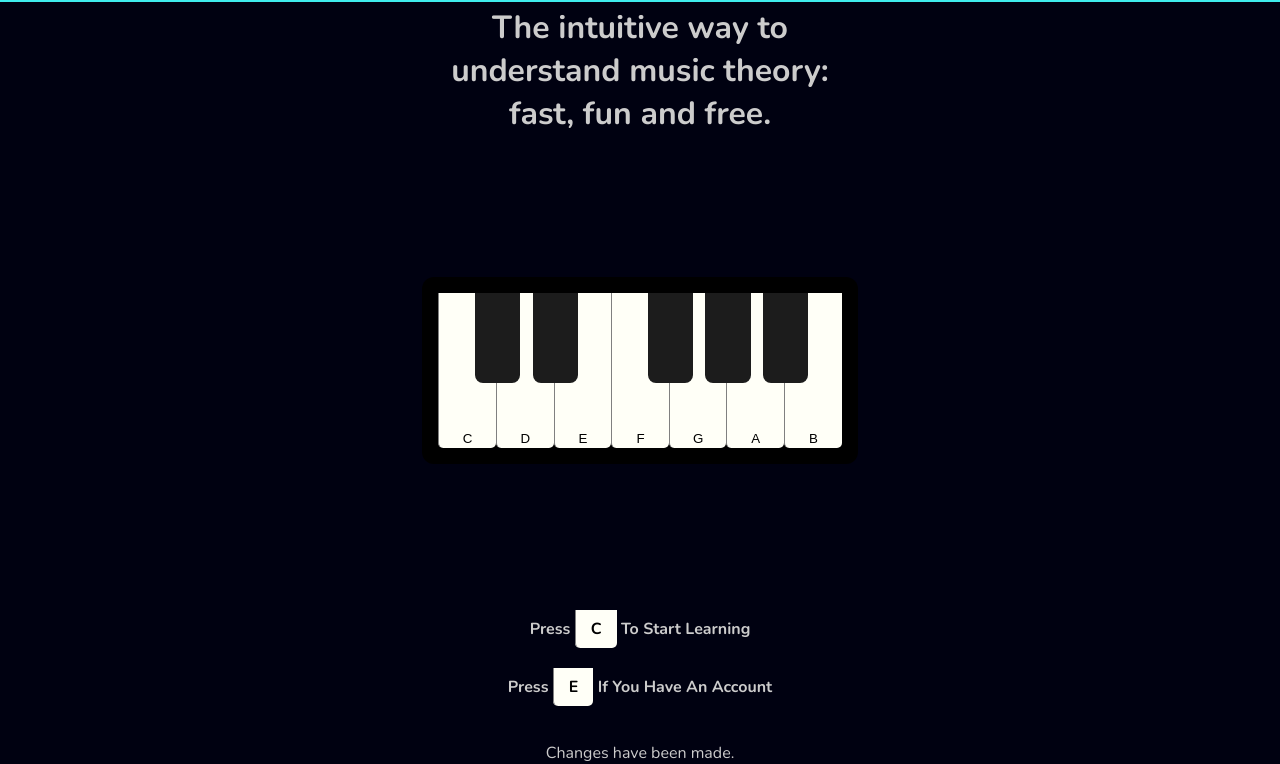
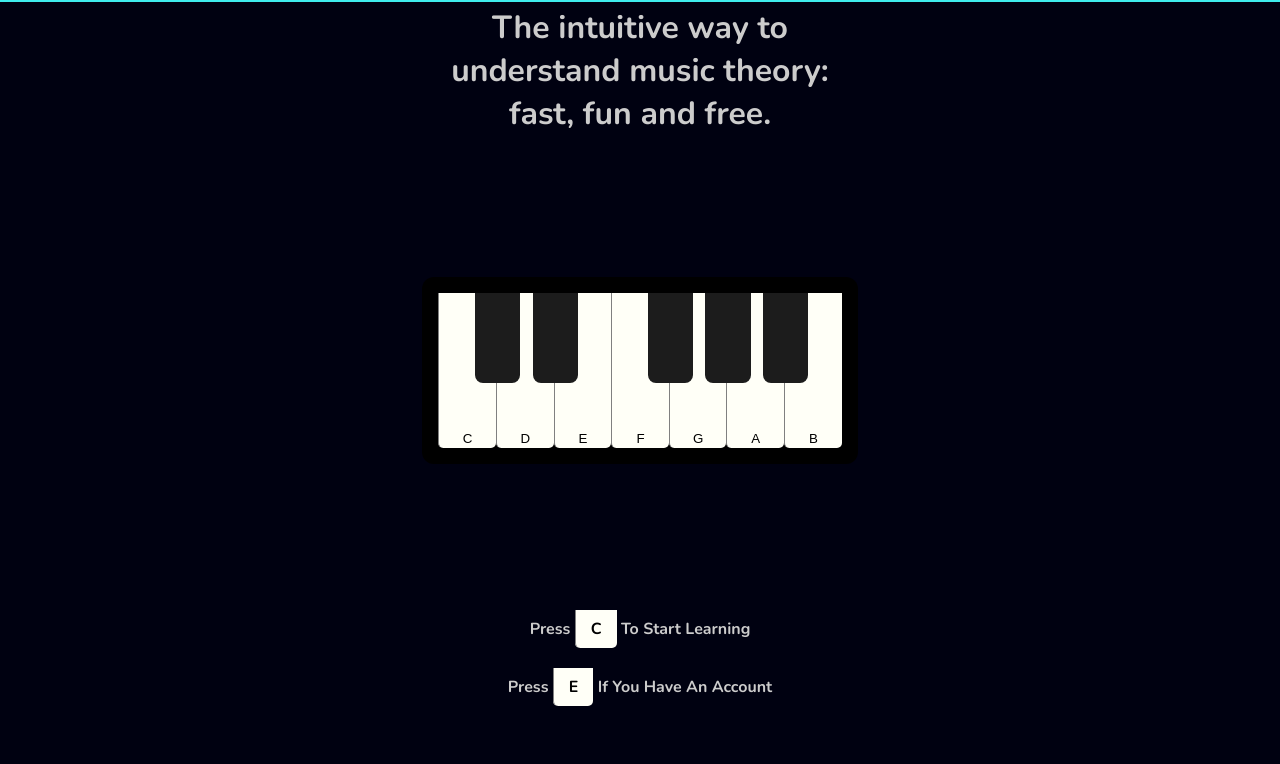
Before and after one commit to emimarq/kinnor-v3, a website built with Vite: page index.html in a window 1280 px wide. Shown: the part 58-822 px from the top of the page. After the commit the page ends 800 px from the top, so only its background shows below. Built offline with nearby package versions, Linux system fonts and the light colour scheme.

Commit message:
Test git through VScode completed.

```diff
--- a/index.html
+++ b/index.html
@@ -11,6 +11,5 @@
   <body>
     <div id="app"></div>
     <script type="module" src="/src/main.js"></script>
-    <footer>Changes have been made.</footer>
   </body>
 </html>
```
